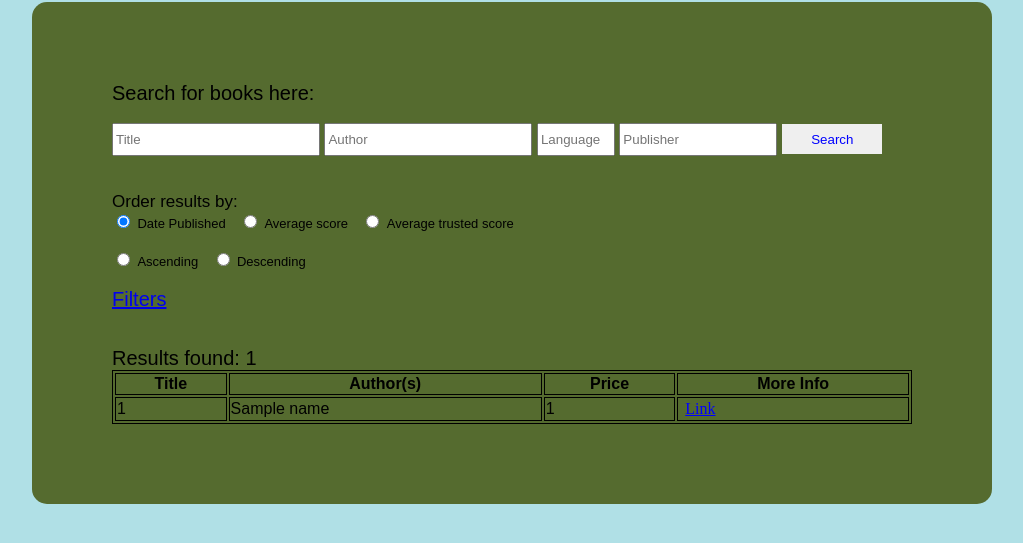
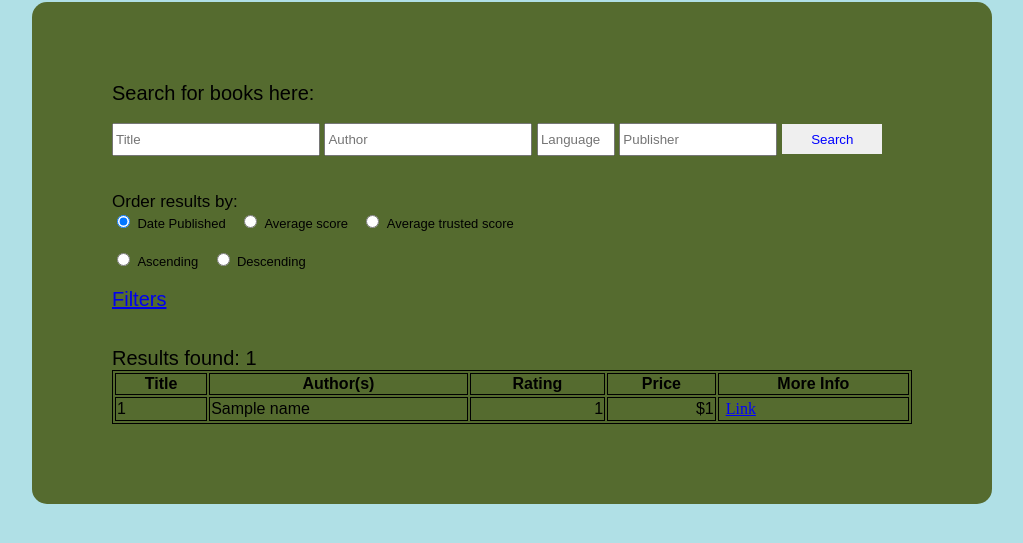
Before and after one commit to ldr5145/Online-Bookstore, a Flask app: template templates/browse_books.html in a window 1280 px wide. Shown: the part 207-750 px from the top of the page, without its empty margins (128-1151 px from the left). Run offline with Flask 2, Linux system fonts and the light colour scheme; the template is opened without the code that fills it: most values are stand-ins (such as "Sample title", 1, 10 or a date in 2020).

Commit message:
Added average rating to catalog results and reformatted price.

```diff
--- a/templates/browse_books.html
+++ b/templates/browse_books.html
@@ -128,6 +128,7 @@ a:hover{
            <tr>
                <th>Title</th>
                <th>Author(s)</th>
+               <th>Rating</th>
                <th>Price</th>
                <th>More Info</th>
            </tr>
@@ -142,7 +143,8 @@ a:hover{
                        {% endif %}
                    {% endfor %}
                </td>
-               <td>{{ value[0][7] }}</td>
+               <td align="right">{{ value[0][9] }}</td>
+               <td align="right">${{ value[0][7] }}</td>
                <td>
                    <form method="get" action="book_info/{{ key }}" class="inline">
                       <button type="submit" name="ISBN" value="{{ key }}" class="link-button">
```
